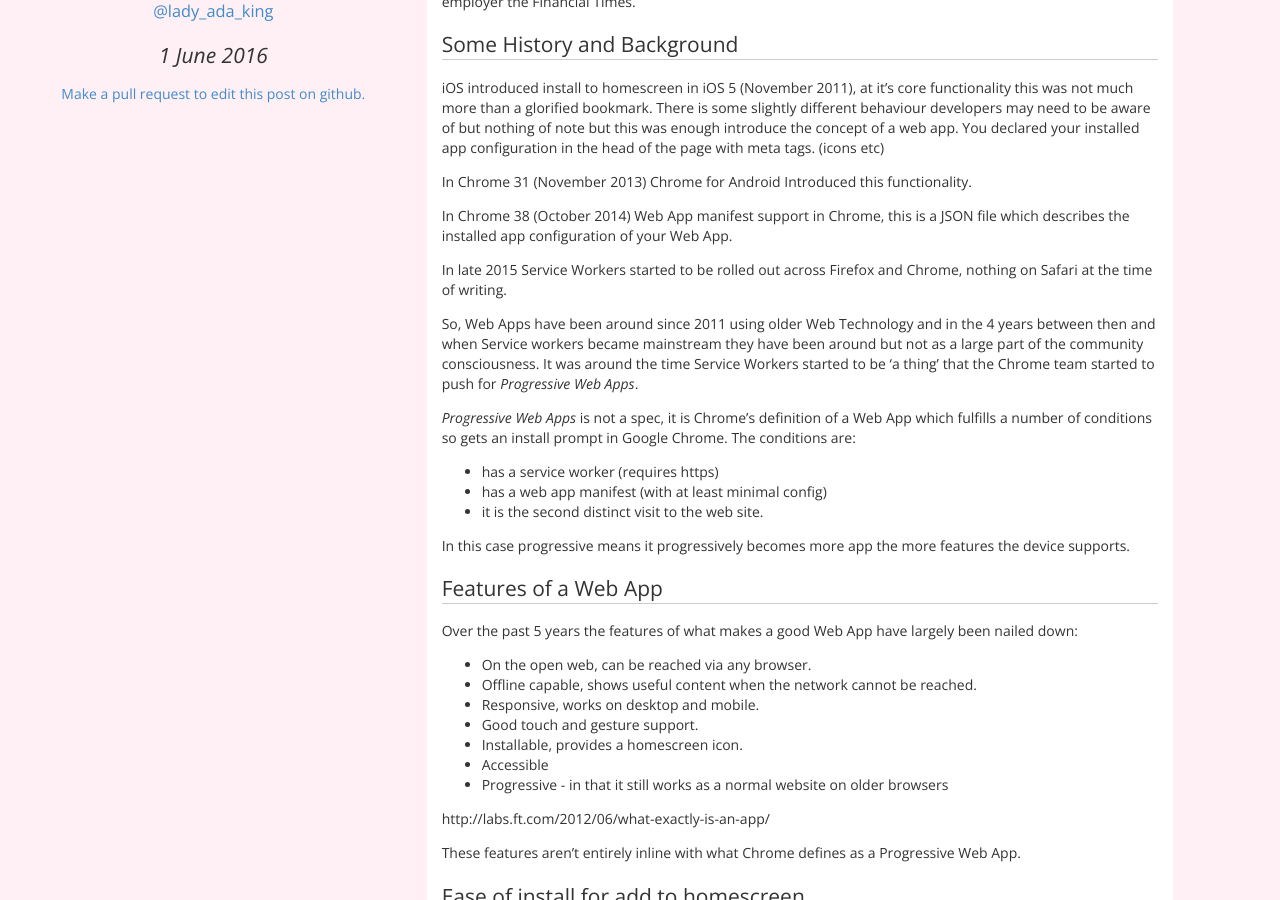
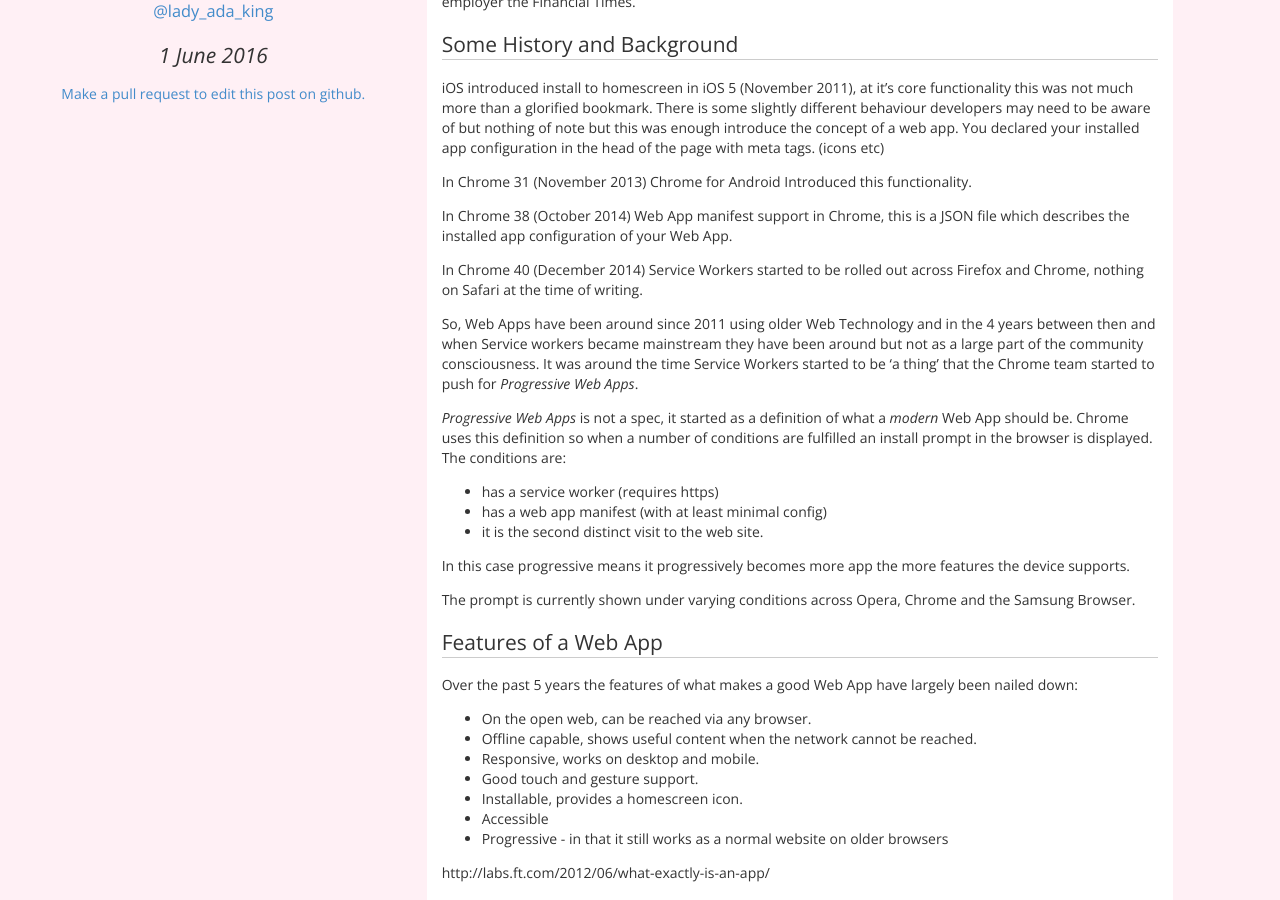
Before and after one commit to AdaRoseCannon/adarosecannon.github.io, a Jekyll site: the page built from _posts/2016-06-01-yet-another-progressive-webapp-post.md, in a window 1280 px wide and 900 px high, scrolled down 590 px. Built offline with Jekyll 4.4.1, drawn with Linux system fonts in a browser that asks for light colours; comment, search, counter and statistics services are not loaded.

Commit message:
incorporate feedback

```diff
--- a/_posts/2016-06-01-yet-another-progressive-webapp-post.md
+++ b/_posts/2016-06-01-yet-another-progressive-webapp-post.md
@@ -25,17 +25,19 @@ In Chrome 31 (November 2013) Chrome for Android Introduced this functionality.
 
 In Chrome 38 (October 2014) Web App manifest support in Chrome, this is a JSON file which describes the installed app configuration of your Web App.
 
-In late 2015 Service Workers started to be rolled out across Firefox and Chrome, nothing on Safari at the time of writing.
+In Chrome 40 (December 2014) Service Workers started to be rolled out across Firefox and Chrome, nothing on Safari at the time of writing.
 
 So, Web Apps have been around since 2011 using older Web Technology and in the 4 years between then and when Service workers became mainstream they have been around but not as a large part of the community consciousness. It was around the time Service Workers started to be 'a thing' that the Chrome team started to push for *Progressive Web Apps*.
 
-*Progressive Web Apps* is not a spec, it is Chrome's definition of a Web App which fulfills a number of conditions so gets an install prompt in Google Chrome. The conditions are:
+*Progressive Web Apps* is not a spec, it started as a definition of what a _modern_ Web App should be. Chrome uses this definition so when a number of conditions are fulfilled an install prompt in the browser is displayed. The conditions are:
 
 * has a service worker (requires https)
 * has a web app manifest (with at least minimal config)
 * it is the second distinct visit to the web site.
 
 In this case progressive means it progressively becomes more app the more features the device supports.
+
+The prompt is currently shown under varying conditions across Opera, Chrome and the Samsung Browser.
 
 ## Features of a Web App
 
```
